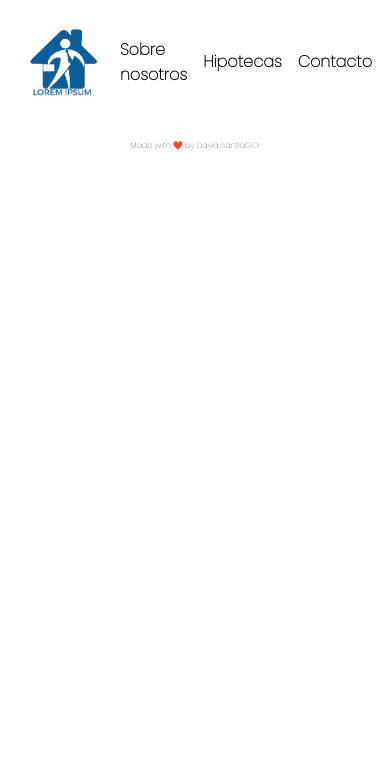
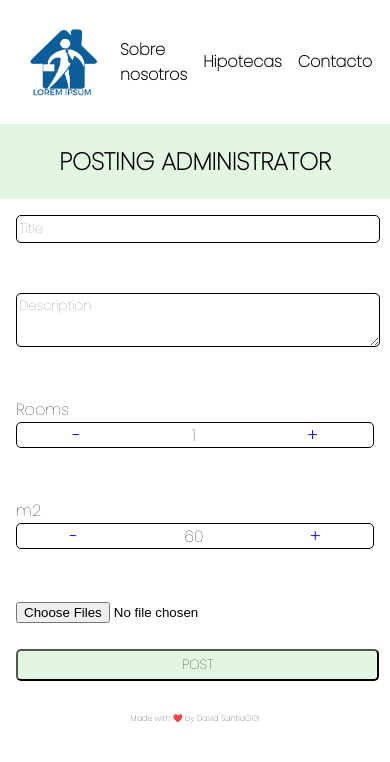
Before and after one commit to davidsantmar/inmoweb, a React (Create React App) app: page /pa in a window 390 px wide. Shown: the top 762 px of the page. Built offline with nearby package versions, Linux system fonts and the light colour scheme.

Commit message:
added PA page

```diff
--- a/src/App.js
+++ b/src/App.js
@@ -8,6 +8,7 @@ import AboutUs from './components/AboutUs';
 import store from './redux/stores';
 import Header from './components/Header';
 import Footer from './components/Footer';
+import PA from './components/PA';
 
 function App() {
   return (
@@ -21,6 +22,7 @@ function App() {
               <Route path="/hipotecas" exact element={<Hipotecas />} />
               <Route path="/contacto" exact element={<Contacto />} />
               <Route path="/about" exact element={<AboutUs />} />
+              <Route path="/pa" exact element={<PA />} />
             </Routes>
           </main>
         </BrowserRouter>
--- a/src/App.scss
+++ b/src/App.scss
@@ -106,10 +106,10 @@ hr{
     .background1{
         width: 100%;
     }
-    .mortgage--title{
+    .mortgage--title, .rooms__field{
         padding: 1rem;
     }
-    .price--container, .savings--container, .years--container, .interest--container{
+    .title__field, .name__field, .email__field, .text__field, .price--container, .savings--container, .years--container, .interest--container, .rooms--container, .square--meters--container{
         display: flex;
         justify-content: space-around;
         height: 1.5rem;
@@ -177,11 +177,11 @@ hr{
     }
     .form--container{
         padding: 1rem;
-        .name__field, .email__field{
+        .name__field, .email__field, .title__field{
             width: 100%;
             font-family: 'Poppins';
         }
-        .request__field{
+        .text__field{
             width: 100%;
             height: 3rem;
             font-family: 'Poppins';
--- a/src/components/Contacto.jsx
+++ b/src/components/Contacto.jsx
@@ -1,6 +1,8 @@
 import React from 'react';
 import { useState } from 'react';
 import { send } from 'emailjs-com';
+import { Link } from "react-router-dom";
+import PA from './PA';
 
 /*
 para envio  de form a email usando cliente emailJS:
@@ -79,7 +81,7 @@ const Contacto = () => {
                 <br />
                 <br />
                 <textarea
-                    className='request__field'
+                    className='text__field'
                     name='message'
                     placeholder='Your message'
                     value={toSend.message}
@@ -96,7 +98,9 @@ const Contacto = () => {
             </form>
             <div className='admin--container'>
                 <button className='admin__button'>
-                    Administrator
+                        <Link to="/PA">
+                                Administrator
+                        </Link>
                 </button>
             </div>
         </>
--- a/src/components/Inmuebles.jsx
+++ b/src/components/Inmuebles.jsx
@@ -4,10 +4,6 @@ import flat2 from '../images/flat2.jpeg';
 import flat3 from '../images/flat3.jpeg';
 import flat4 from '../images/flat4.jpeg';
 import { Link } from "react-router-dom";
-
-
-
-
 
 const Inmuebles = () => {
     const [firstFlat, setFirstFlat] = useState();
--- /dev/null
+++ b/src/components/PA.jsx
@@ -0,0 +1,78 @@
+import React, {useState} from 'react';
+
+const PA = () => {
+    const [rooms, setRooms] = useState(1);
+    const [m2, setM2] = useState(60);
+
+    const addRooms = () => {
+        setRooms(rooms + 1);
+    }
+    const removeRooms = () => {
+        setRooms(rooms - 1);
+    }
+    const addM2 = () => {
+        setM2(m2 + 1);
+    }
+    const removeM2 = () => {
+        setM2(m2 - 1);
+    }
+
+    return (
+        <div className='PA--form'>
+            <div className='sub--title'>
+                <h2>POSTING ADMINISTRATOR</h2>
+            </div>
+            <form className='form--container'>
+                <input
+                    className='title__field'
+                    type='text'
+                    placeholder='Title'>
+                </input>
+                <br />
+                <br />
+                <textarea
+                    className='text__field'
+                    type='text'
+                    placeholder='Description'>
+                </textarea>
+                <br />
+                <br />
+                <div className='rooms--title'>
+                    Rooms
+                    <div className='rooms--container'>
+                        <span className='change__numbers__buttons' onClick={removeRooms}>-</span>
+                        {rooms}
+                        <span className='change__numbers__buttons' onClick={addRooms}>+</span>
+                    </div>
+                </div>
+                <br />
+                <br />
+                <div className='sqmt--title'>
+                    m2
+                    <div className='square--meters--container'>
+                        <span className='change__numbers__buttons' onClick={removeM2}>-</span>
+                        {m2}
+                        <span className='change__numbers__buttons' onClick={addM2}>+</span>
+                    </div>
+                </div>
+                <br />
+                <br />
+                <input
+                    className='pictures__field'
+                    type='file'
+                    multiple>
+                </input>
+                <br />
+                <br />
+                <button
+                    className='submit__button'
+                    type='submit'
+                >
+                    POST
+                </button>
+            </form>
+        </div>
+    );
+};
+
+export default PA;
```
Also changed, not shown: src/firebase/actions.js (added, +13 -0 lines), src/firebase/index.js (added).
